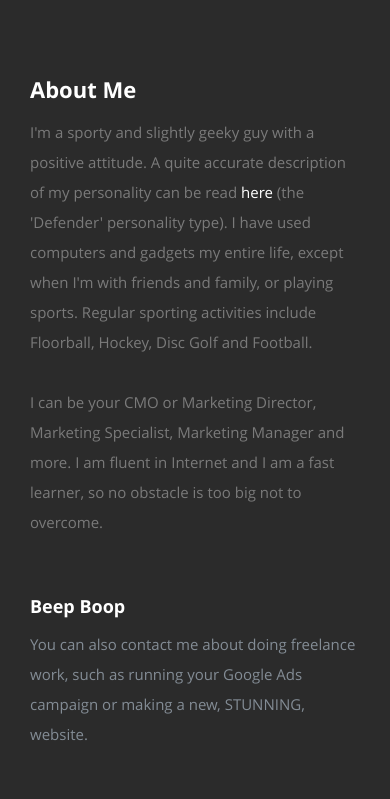
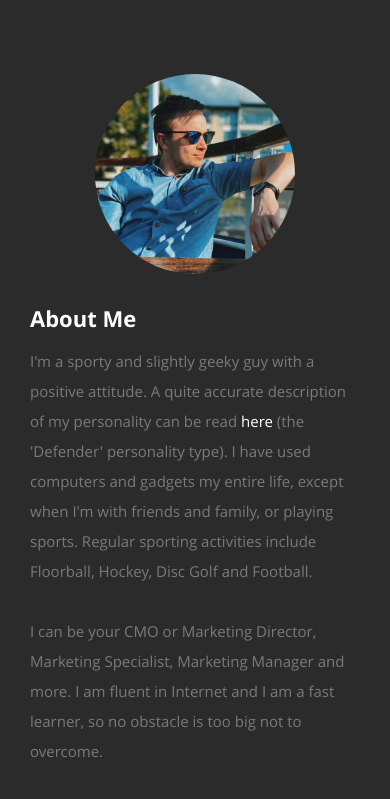
Before and after one commit to Tniinimaki/Tniinimaki.github.io, a plain HTML site: page index.html in a window 390 px wide. Shown: the part 866-1665 px from the top of the page. Drawn offline with nearby package versions, Linux system fonts and the light colour scheme.

Commit message:
Changed profile pic visibility on mobile

```diff
--- a/DW template ceevee/css/media-queries.css
+++ b/DW template ceevee/css/media-queries.css
@@ -215,7 +215,13 @@
 
    /* About Section
    -------------------------------------------------------------------- */
-   #about .profile-pic { display: none; }
+	#about {display: flex;
+			flex-direction: column;
+			justify-content: center;}
+	#about .profile-pic { display: block;
+						width: 200px;
+						height: 200px;
+						margin: 0px auto 30px auto;}
    #about .download .button {
       width: 100%;
       text-align: center;
```
